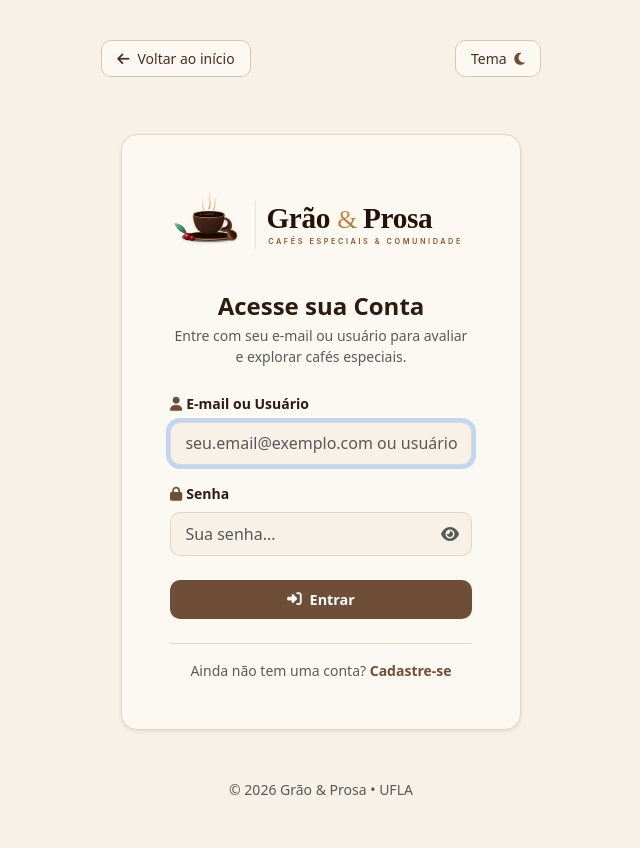
After one commit to Ez1309/grao-prosa, a Django app: page /usuarios/login/ in a window 1280 px wide. The commit adds this page. Shown: the whole page, without its empty margins (319-959 px from the left). Run offline with Django 5.2, Linux system fonts and the light colour scheme.

Commit message:
feat(auth): implementar tela e fluxo de autenticacao de login e logout por email e usuario

```diff
--- a/grao_prosa/urls.py
+++ b/grao_prosa/urls.py
@@ -2,7 +2,7 @@
 URL configuration for grao_prosa project.
 """
 from django.contrib import admin
-from django.urls import path
+from django.urls import path, include
 from django.views.generic import TemplateView
 from django.conf import settings
 from django.conf.urls.static import static
@@ -10,6 +10,7 @@ from django.conf.urls.static import static
 urlpatterns = [
     path('admin/', admin.site.urls),
     path('', TemplateView.as_view(template_name='base.html'), name='home'),
+    path('usuarios/', include('usuarios.urls')),
 ]
 
 if settings.DEBUG:
--- a/static/css/style.css
+++ b/static/css/style.css
@@ -87,17 +87,25 @@ footer,
 /* ==========================================================================
    2. LOGOTIPO ADAPTATIVO (CLARO / ESCURO)
    ========================================================================== */
-[data-bs-theme="light"] .logo-dark {
+[data-bs-theme="light"] .logo-dark,
+[data-bs-theme="light"] .logo-stacked-dark,
+[data-bs-theme="light"] .logo-icon-dark {
     display: none !important;
 }
-[data-bs-theme="light"] .logo-light {
+[data-bs-theme="light"] .logo-light,
+[data-bs-theme="light"] .logo-stacked-light,
+[data-bs-theme="light"] .logo-icon-light {
     display: inline-block !important;
 }
 
-[data-bs-theme="dark"] .logo-light {
+[data-bs-theme="dark"] .logo-light,
+[data-bs-theme="dark"] .logo-stacked-light,
+[data-bs-theme="dark"] .logo-icon-light {
     display: none !important;
 }
-[data-bs-theme="dark"] .logo-dark {
+[data-bs-theme="dark"] .logo-dark,
+[data-bs-theme="dark"] .logo-stacked-dark,
+[data-bs-theme="dark"] .logo-icon-dark {
     display: inline-block !important;
 }
 
--- a/templates/base.html
+++ b/templates/base.html
@@ -37,6 +37,7 @@
 </head>
 <body class="bg-body d-flex flex-column min-vh-100">
 
+    {% block navbar %}
     <!-- Cabeçalho e Navbar -->
     <header>
         <nav class="navbar navbar-expand-lg navbar-gp sticky-top py-2">
@@ -87,29 +88,65 @@
                             Tema <i class="fa-solid fa-moon icon-coffee ms-1" aria-hidden="true"></i>
                         </button>
 
-                        <button class="btn btn-coffee-outline" type="button">
-                            <i class="fa-solid fa-right-to-bracket me-1"></i>Entrar
-                        </button>
-                        <button class="btn btn-coffee-fill" type="button">
-                            <i class="fa-solid fa-user-plus me-1"></i>Cadastre-se
-                        </button>
+                        {% if user.is_authenticated %}
+                            <div class="dropdown">
+                                <button class="btn btn-coffee-outline dropdown-toggle d-flex align-items-center gap-2" type="button" id="userDropdown" data-bs-toggle="dropdown" aria-expanded="false">
+                                    <i class="fa-solid fa-user-circle"></i>
+                                    <span>{{ user.first_name|default:user.username }}</span>
+                                </button>
+                                <ul class="dropdown-menu dropdown-menu-end shadow-sm" aria-labelledby="userDropdown" style="border-radius: 10px; border: 1px solid var(--bs-border-color); background-color: var(--gp-card-bg);">
+                                    <li><h6 class="dropdown-header text-body-secondary">@{{ user.username }}</h6></li>
+                                    {% if user.is_staff %}
+                                    <li><a class="dropdown-item" href="{% url 'admin:index' %}" target="_blank"><i class="fa-solid fa-screwdriver-wrench me-2"></i>Admin</a></li>
+                                    <li><hr class="dropdown-divider"></li>
+                                    {% endif %}
+                                    <li>
+                                        <a class="dropdown-item text-danger d-flex align-items-center" href="{% url 'usuarios:logout' %}">
+                                            <i class="fa-solid fa-right-from-bracket me-2"></i>Sair
+                                        </a>
+                                    </li>
+                                </ul>
+                            </div>
+                        {% else %}
+                            <a href="{% url 'usuarios:login' %}" class="btn btn-coffee-outline">
+                                <i class="fa-solid fa-right-to-bracket me-1"></i>Entrar
+                            </a>
+                            <a href="{% url 'usuarios:cadastro' %}" class="btn btn-coffee-fill">
+                                <i class="fa-solid fa-user-plus me-1"></i>Cadastre-se
+                            </a>
+                        {% endif %}
                     </div>
                 </div>
             </div>
         </nav>
     </header>
+    {% endblock %}
 
     <!-- Conteúdo Principal -->
     <main class="flex-grow-1 py-4">
+        {% if messages %}
+        <div class="container-fluid px-3 px-md-4 px-xl-5 mb-4">
+            {% for message in messages %}
+            <div class="alert alert-{% if message.tags == 'error' %}danger{% else %}{{ message.tags|default:'info' }}{% endif %} alert-dismissible fade show shadow-sm" role="alert" style="border-radius: 10px;">
+                <i class="fa-solid {% if message.tags == 'success' %}fa-circle-check text-success{% elif message.tags == 'error' %}fa-circle-exclamation text-danger{% elif message.tags == 'warning' %}fa-triangle-exclamation text-warning{% else %}fa-circle-info text-info{% endif %} me-2"></i>
+                {{ message }}
+                <button type="button" class="btn-close" data-bs-dismiss="alert" aria-label="Fechar"></button>
+            </div>
+            {% endfor %}
+        </div>
+        {% endif %}
+
         {% block content %}{% endblock %}
     </main>
 
+    {% block footer %}
     <!-- Rodapé -->
     <footer class="py-4 footer-gp mt-auto">
         <div class="container text-center text-body-secondary small">
             <div>&copy; 2026 Grão & Prosa &bull; Disciplina GAC116 - Programação Web (UFLA)</div>
         </div>
     </footer>
+    {% endblock %}
 
     <!-- Bootstrap 5.3.3 Bundle JS com Popper -->
     <script src="https://cdn.jsdelivr.net/npm/bootstrap@5.3.3/dist/js/bootstrap.bundle.min.js" integrity="sha384-YvpcrYf0tY3lHB60NNkmXc5s9fDVZLESaAA55NDzOxhy9GkcIdslK1eN7N6jIeHz" crossorigin="anonymous"></script>
--- /dev/null
+++ b/templates/usuarios/login.html
@@ -0,0 +1,122 @@
+{% extends 'base.html' %}
+{% load static %}
+
+{% block title %}Entrar | Grão & Prosa{% endblock %}
+
+{# Oculta a Navbar e o Rodapé padrão na tela de login #}
+{% block navbar %}{% endblock %}
+{% block footer %}{% endblock %}
+
+{% block content %}
+<div class="min-vh-100 d-flex flex-column justify-content-between py-3 px-3">
+    <!-- Barra Superior de Ações -->
+    <div class="d-flex justify-content-between align-items-center w-100 mb-3" style="max-width: 440px; margin: 0 auto;">
+        <a href="{% url 'home' %}" class="btn btn-theme-toggle btn-sm d-flex align-items-center">
+            <i class="fa-solid fa-arrow-left me-2"></i>Voltar ao início
+        </a>
+        <button id="themeToggle" class="btn btn-theme-toggle btn-sm" type="button" aria-label="Alternar tema">
+            Tema <i class="fa-solid fa-moon icon-coffee ms-1" aria-hidden="true"></i>
+        </button>
+    </div>
+
+    <!-- Card Central de Login -->
+    <div class="row justify-content-center my-auto">
+        <div class="col-12 col-sm-10 col-md-8 col-lg-5 col-xl-4" style="max-width: 440px;">
+            <div class="card-gp p-4 p-md-5 shadow-sm rounded-4 text-center">
+
+                <!-- Logotipo Horizontal Oficial -->
+                <div class="mb-4 text-center">
+                    <img src="{% static 'img/logo-full-light.svg' %}" alt="Grão & Prosa" class="logo-light img-fluid" style="height: 85px; width: auto;">
+                    <img src="{% static 'img/logo-full-dark.svg' %}" alt="Grão & Prosa" class="logo-dark img-fluid" style="height: 85px; width: auto;">
+                </div>
+
+                <h1 class="h4 fw-bold mb-1">Acesse sua Conta</h1>
+                <p class="text-body-secondary small mb-4">
+                    Entre com seu e-mail ou usuário para avaliar e explorar cafés especiais.
+                </p>
+
+                <!-- Formulário de Login com E-mail ou Usuário -->
+                <form action="{% url 'usuarios:login' %}" method="POST" class="text-start">
+                    {% csrf_token %}
+                    <input type="hidden" name="next" value="{{ request.GET.next|default:'' }}">
+
+                    <!-- Campo E-mail ou Usuário -->
+                    <div class="mb-3">
+                        <label for="email" class="form-label small fw-semibold">
+                            <i class="fa-solid fa-user icon-coffee me-1"></i>E-mail ou Usuário
+                        </label>
+                        <input type="text"
+                               class="form-control"
+                               id="email"
+                               name="email"
+                               value="{{ email|default:'' }}"
+                               placeholder="seu.email@exemplo.com ou usuário"
+                               required
+                               autofocus
+                               style="border-radius: 10px; border: 1.5px solid var(--bs-border-color); background-color: var(--bs-body-bg); color: var(--bs-body-color); padding: 0.55rem 0.9rem;">
+                    </div>
+
+                    <!-- Campo Senha com Alternância de Visibilidade -->
+                    <div class="mb-4">
+                        <label for="password" class="form-label small fw-semibold">
+                            <i class="fa-solid fa-lock icon-coffee me-1"></i>Senha
+                        </label>
+                        <div class="input-group">
+                            <input type="password"
+                                   class="form-control"
+                                   id="password"
+                                   name="senha"
+                                   placeholder="Sua senha..."
+                                   required
+                                   style="border-radius: 10px 0 0 10px; border: 1.5px solid var(--bs-border-color); border-right: none; background-color: var(--bs-body-bg); color: var(--bs-body-color); padding: 0.55rem 0.9rem;">
+                            <button class="btn btn-outline-secondary"
+                                    type="button"
+                                    onclick="alterarVisibilidadeSenha('password')"
+                                    style="border-radius: 0 10px 10px 0; border: 1.5px solid var(--bs-border-color); border-left: none; background-color: var(--bs-body-bg);"
+                                    aria-label="Alternar visualização da senha">
+                                <i class="fa-solid fa-eye text-body-secondary" id="eyeIcon"></i>
+                            </button>
+                        </div>
+                    </div>
+
+                    <!-- Botão de Entrar -->
+                    <button type="submit" class="btn btn-coffee-fill w-100 py-2 d-flex align-items-center justify-content-center gap-2">
+                        <i class="fa-solid fa-right-to-bracket"></i>
+                        <span>Entrar</span>
+                    </button>
+                </form>
+
+                <!-- Rodapé do Card -->
+                <div class="mt-4 pt-3 border-top text-body-secondary small">
+                    Ainda não tem uma conta?
+                    <a href="{% url 'usuarios:cadastro' %}" class="fw-semibold icon-coffee text-decoration-none">
+                        Cadastre-se
+                    </a>
+                </div>
+
+            </div>
+        </div>
+    </div>
+
+    <!-- Rodapé Minimalista -->
+    <div class="text-center text-body-secondary small py-2">
+        &copy; 2026 Grão & Prosa &bull; UFLA
+    </div>
+</div>
+
+<script>
+    function alterarVisibilidadeSenha(fieldId) {
+        const field = document.getElementById(fieldId);
+        const icon = document.getElementById('eyeIcon');
+        if (field.type === "password") {
+            field.type = "text";
+            icon.classList.remove("fa-eye");
+            icon.classList.add("fa-eye-slash");
+        } else {
+            field.type = "password";
+            icon.classList.remove("fa-eye-slash");
+            icon.classList.add("fa-eye");
+        }
+    }
+</script>
+{% endblock %}
--- /dev/null
+++ b/usuarios/urls.py
@@ -0,0 +1,10 @@
+from django.urls import path
+from . import views
+
+app_name = 'usuarios'
+
+urlpatterns = [
+    path('login/', views.login_view, name='login'),
+    path('logout/', views.logout_view, name='logout'),
+    path('cadastro/', views.cadastro_view, name='cadastro'),
+]
--- a/usuarios/views.py
+++ b/usuarios/views.py
@@ -1,3 +1,51 @@
-from django.shortcuts import render
+from django.shortcuts import render, redirect
+from django.contrib.auth import authenticate, login, logout
+from django.contrib.auth.models import User
+from django.contrib import messages
 
-# Create your views here.
+def login_view(request):
+    """
+    Autenticação de usuários primariamente por E-mail (com fallback para username).
+    """
+    if request.user.is_authenticated:
+        return redirect('home')
+
+    if request.method == 'POST':
+        email_ou_usuario = request.POST.get('email', '').strip()
+        senha = request.POST.get('senha', '')
+
+        user_obj = User.objects.filter(email__iexact=email_ou_usuario).first()
+        if not user_obj:
+            user_obj = User.objects.filter(username__iexact=email_ou_usuario).first()
+
+        user = None
+        if user_obj:
+            user = authenticate(request, username=user_obj.username, password=senha)
+
+        if user is not None:
+            login(request, user)
+            nome_exibicao = user.first_name or user.username
+            messages.success(request, f"Olá, {nome_exibicao}! Bem-vindo(a) ao Grão & Prosa.")
+            next_url = request.POST.get('next') or request.GET.get('next')
+            return redirect(next_url or 'home')
+        else:
+            messages.error(request, "E-mail ou senha inválidos. Por favor, verifique suas credenciais.")
+            return render(request, 'usuarios/login.html', {'email': email_ou_usuario})
+
+    return render(request, 'usuarios/login.html')
+
+def logout_view(request):
+    """
+    Encerramento seguro da sessão do usuário.
+    """
+    logout(request)
+    messages.info(request, "Sua sessão foi encerrada com sucesso. Até breve!")
+    return redirect('home')
+
+def cadastro_view(request):
+    """
+    Cadastro de novos usuários (preparação para a próxima etapa).
+    """
+    if request.user.is_authenticated:
+        return redirect('home')
+    return render(request, 'usuarios/cadastro.html')
```
Also changed, not shown: other parts of static/css/style.css (+19 -19 lines), templates/usuarios/cadastro.html (added, +52 -0 lines), static/img/logo-stacked-dark.svg (added), static/img/logo-stacked-light.svg (added).
